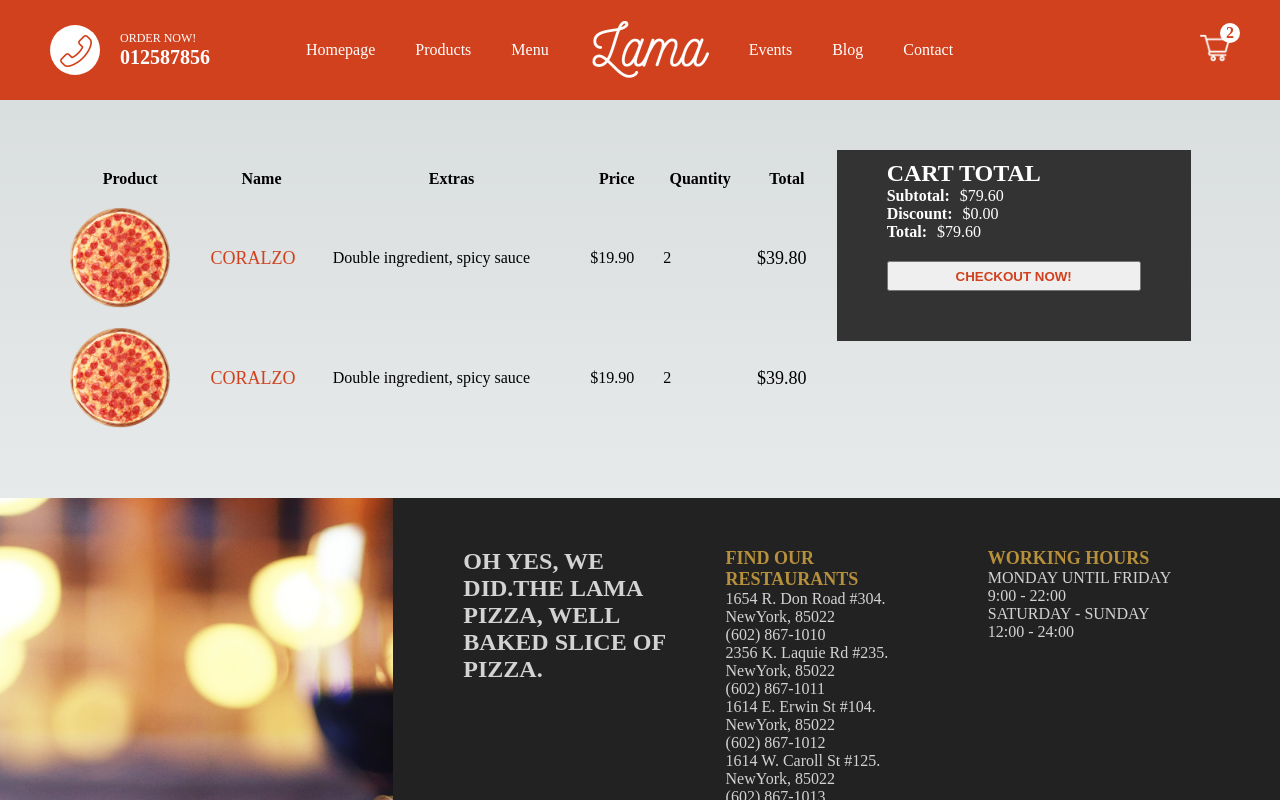
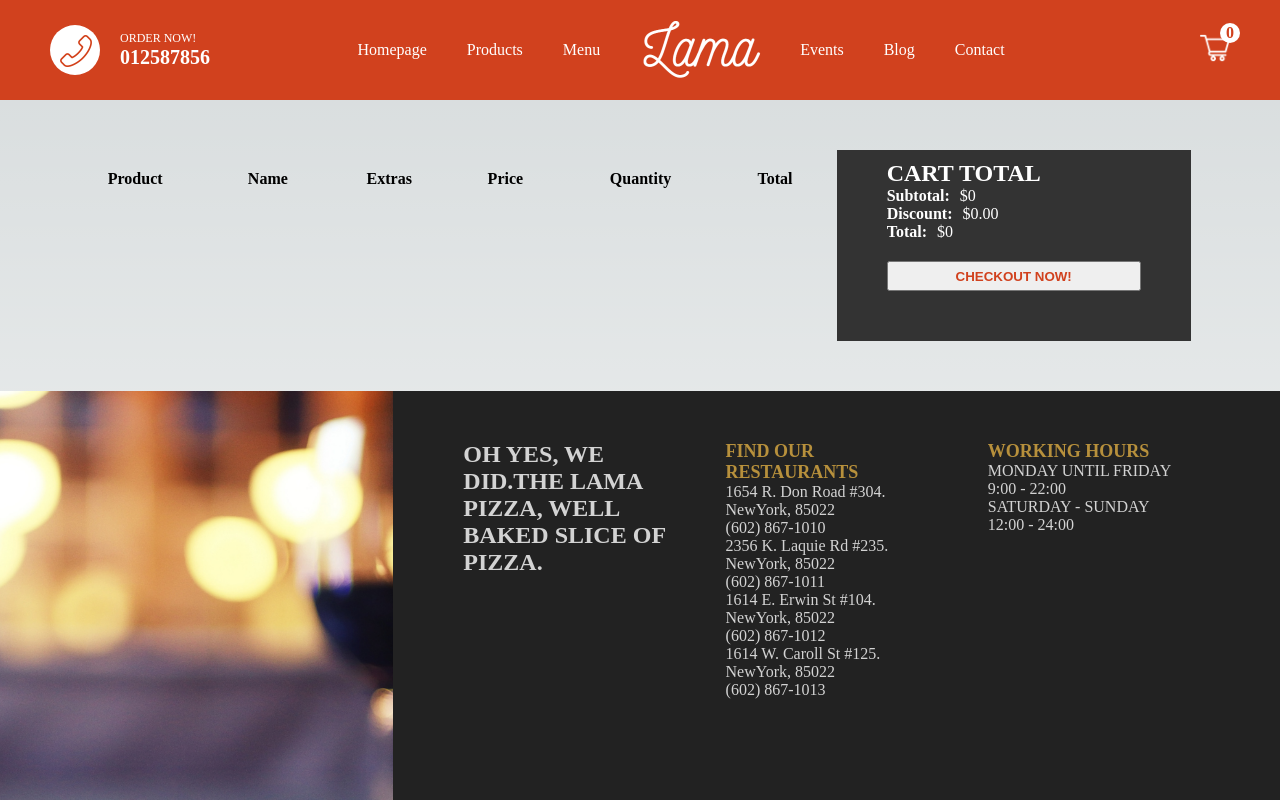
Before and after one commit to marijanikolovski/food-ordering-app, a Next.js app: page /cart in a window 1280 px wide. Shown: the top 800 px of the page. Built offline with nearby package versions, Linux system fonts and the light colour scheme.

Commit message:
Next.js Redux Toolkit Example

```diff
--- a/package.json
+++ b/package.json
@@ -9,10 +9,12 @@
     "lint": "next lint"
   },
   "dependencies": {
+    "@reduxjs/toolkit": "^1.9.3",
     "axios": "^1.3.4",
     "mongoose": "^7.0.3",
     "next": "13.2.4",
     "react": "18.2.0",
-    "react-dom": "18.2.0"
+    "react-dom": "18.2.0",
+    "react-redux": "^8.0.5"
   }
 }
--- a/src/components/Navbar.jsx
+++ b/src/components/Navbar.jsx
@@ -1,8 +1,12 @@
 import Image from "next/image"
 import styles from "../styles/Navbar.module.css"
 import Link from "next/link"
+import { selectQuantity } from "@/store/products/selector"
+import { useSelector } from "react-redux"
 
 export const Navbar = () => {
+  const quantity = useSelector(selectQuantity);
+
   return (
     <div className={styles.container}>
       <div className={styles.item}>
@@ -27,12 +31,14 @@
           <li className={styles.listItem}>Contact</li>
         </ul>
       </div>
-      <div className={styles.item}>
-        <div className={styles.cart}>
-          <Image src="/img/cart.png" alt="" width="30" height="30" />
-          <div className={styles.counter}>2</div>
+      <Link href="/cart">
+        <div className={styles.item}>
+          <div className={styles.cart}>
+            <Image src="/img/cart.png" alt="" width="30" height="30" />
+            <div className={styles.counter}>{quantity}</div>
+          </div>
         </div>
-      </div>
+      </Link>
     </div>
   )
 }
--- a/src/pages/_app.js
+++ b/src/pages/_app.js
@@ -1,10 +1,14 @@
 import { Layout } from '@/components/Layout'
 import '@/styles/globals.css'
+import store from "../store/index"
+import { Provider } from 'react-redux'
 
 export default function App({ Component, pageProps }) {
   return (
+    <Provider store={store}>
     <Layout>
       <Component {...pageProps} />
     </Layout>
+    </Provider>
   )
 }
--- a/src/pages/cart.jsx
+++ b/src/pages/cart.jsx
@@ -1,7 +1,12 @@
 import styles from "../styles/Cart.module.css";
 import Image from "next/image";
+import { useDispatch, useSelector } from "react-redux";
+import { selectCart } from "@/store/products/selector";
 
 const Cart = () => {
+  const dispatch = useDispatch();
+  const cart = useSelector(selectCart);
+
   return (
     <div className={styles.container}>
       <div className={styles.left}>
@@ -17,11 +22,12 @@
             </tr>
           </thead>
           <tbody>
-            <tr className={styles.tr}>
+            {cart.products.map((product) => (
+              <tr className={styles.tr} key={product._id}>
                 <td>
                   <div className={styles.imgContainer}>
                     <Image
-                    src="/img/pizza.png"
+                      src={product.img}
                       layout="fill"
                       objectFit="cover"
                       alt=""
@@ -29,52 +35,28 @@
                   </div>
                 </td>
                 <td>
-                <span className={styles.name}>CORALZO</span>
+                  <span className={styles.name}>{product.title}</span>
                 </td>
                 <td>
-                <span className={styles.extras}>
-                  Double ingredient, spicy sauce
+                  <span className={styles.extras} >
+                    {product.extras.map((extra) => (
+                      <span key={extra._id}>{extra.text}, </span>
+                    ))}
                   </span>
                 </td>
                 <td>
-                <span className={styles.price}>$19.90</span>
+                  <span className={styles.price}>${product.price}</span>
                 </td>
                 <td>
-                <span className={styles.quantity}>2</span>
+                  <span className={styles.quantity}>{product.quantity}</span>
                 </td>
                 <td>
-                <span className={styles.total}>$39.80</span>
+                  <span className={styles.total}>
+                    ${product.price * product.quantity}
+                  </span>
                 </td>
               </tr>
-            <tr className={styles.tr}>
-              <td>
-                <div className={styles.imgContainer}>
-                  <Image
-                    src="/img/pizza.png"
-                    layout="fill"
-                    objectFit="cover"
-                    alt=""
-                  />
-                </div>
-              </td>
-              <td>
-                <span className={styles.name}>CORALZO</span>
-              </td>
-              <td>
-                <span className={styles.extras}>
-                  Double ingredient, spicy sauce
-                </span>
-              </td>
-              <td>
-                <span className={styles.price}>$19.90</span>
-              </td>
-              <td>
-                <span className={styles.quantity}>2</span>
-              </td>
-              <td>
-                <span className={styles.total}>$39.80</span>
-              </td>
-            </tr>
+            ))}
           </tbody>
         </table>
       </div>
@@ -82,13 +64,13 @@
         <div className={styles.wrapper}>
           <h2 className={styles.title}>CART TOTAL</h2>
           <div className={styles.totalText}>
-            <b className={styles.totalTextTitle}>Subtotal:</b>$79.60
+            <b className={styles.totalTextTitle}>Subtotal:</b>${cart.total}
           </div>
           <div className={styles.totalText}>
             <b className={styles.totalTextTitle}>Discount:</b>$0.00
           </div>
           <div className={styles.totalText}>
-            <b className={styles.totalTextTitle}>Total:</b>$79.60
+            <b className={styles.totalTextTitle}>Total:</b>${cart.total}
           </div>
           <button className={styles.button}>CHECKOUT NOW!</button>
         </div>
--- /dev/null
+++ b/src/store/index.js
@@ -0,0 +1,8 @@
+import { configureStore } from "@reduxjs/toolkit";
+import cartReducer from "./products/slice"
+
+export default configureStore({
+  reducer: {
+    cart: cartReducer,
+  }
+})
--- /dev/null
+++ b/src/store/products/selector.js
@@ -0,0 +1,4 @@
+const selectQuantity = (state) => state.cart.quantity
+const selectCart = (state) => state.cart
+
+export { selectQuantity, selectCart }
--- /dev/null
+++ b/src/store/products/slice.js
@@ -0,0 +1,23 @@
+import { createSlice } from "@reduxjs/toolkit";
+
+const cartSlice = createSlice({
+  name: 'cart',
+  initialState: {
+    products: [],
+    quantity: 0,
+    total: 0
+  },
+  reducers: {
+    addProduct: (state, action) => {
+      state.products.push(action.payload);
+      state.quantity += 1
+      state.total += action.payload.price * action.payload.quantity;
+    },
+    reset: (state) => {
+      state = initialState;
+    }
+  }
+})
+
+export const { addProduct, reset } = cartSlice.actions;
+export default cartSlice.reducer;
```
Also changed, not shown: src/pages/product/[id].jsx (+13 -1 lines), 1 other file (tests, documents, lock files or other folders). Lines whose indentation alone changed are shown as unchanged.
